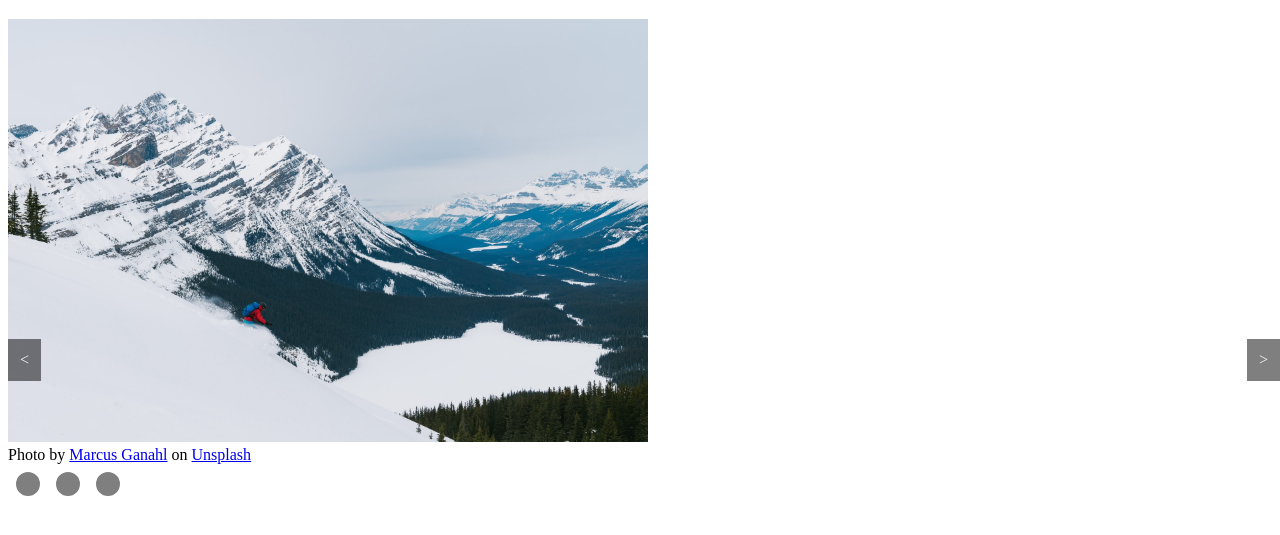
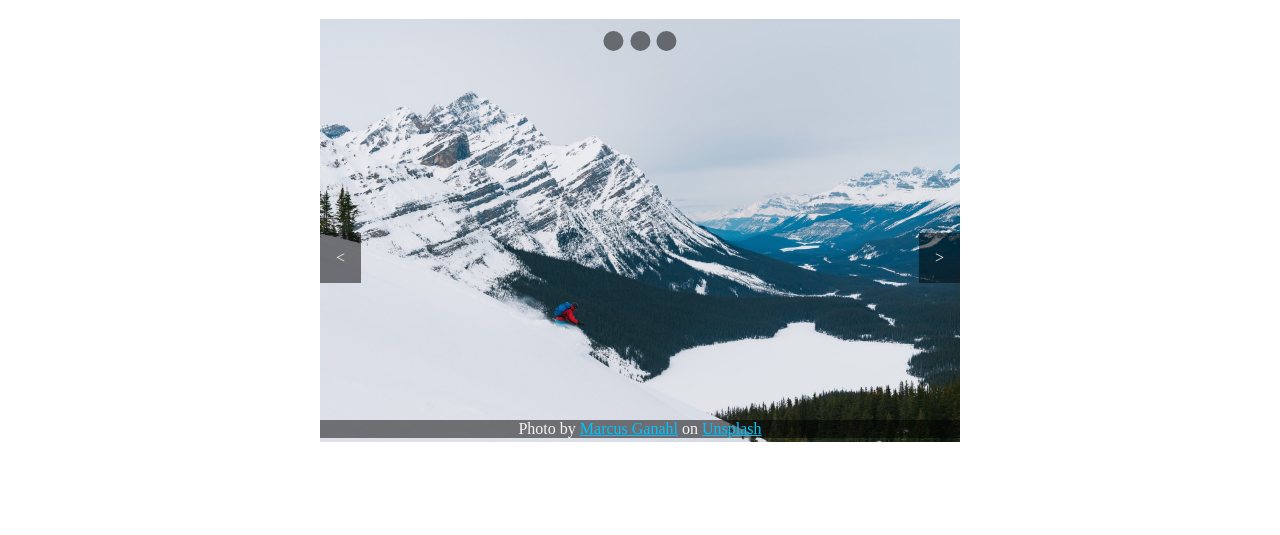
Before and after one commit to benoitsemifir/Carousel-JS, a plain HTML site: page index.html in a window 1280 px wide. Shown: the part 61-596 px from the top of the page. Drawn offline with Linux system fonts and the light colour scheme.

Commit message:
Ajout du style et correction HTML

```diff
--- a/assets/css/style.css
+++ b/assets/css/style.css
@@ -7,31 +7,49 @@ img{
 }
 
 .dot{
+    margin: 0.2em;
     background-color:rgba(0, 0, 0, 0.5);
-    height: 1.5em;
-    width: 1.5em;
+    height: 1.25em;
+    width: 1.25em;
     display: inline-block;
     border-radius: 50%;
     cursor: pointer;
 }
 
-#next{
+#next, #previous{
     position: absolute;
     top:50%;
     background-color: rgba(0, 0, 0, 0.5);
     color: whitesmoke;
-    padding: .75em;
+    padding: 1em;
 }
 
 #previous{
-    top:50%;
     right: 0;
-    position: absolute;
-    background-color: rgba(0, 0, 0, 0.5);
-    color: whitesmoke;
-    padding: .75em;
 }
 
-#controls span{
-    margin: 0.5em;
+#controls{
+    position: absolute;
+    top: 2%;
+    left: 50%;
+    transform: translate(-50%,0);
 }
+
+#carousel-container {
+    position: relative;
+    margin: auto;
+    max-width: 50vw;
+}
+
+.caption {
+    position: absolute;
+    bottom: 8px;
+    text-align: center;
+    width: 100%;
+    color: whitesmoke;
+    background-color: rgba(0, 0, 0, 0.5);
+}
+
+.caption a {
+    color: rgb(0, 195, 255);
+}
--- a/assets/js/carousel.js
+++ b/assets/js/carousel.js
@@ -20,6 +20,8 @@ const images = [
         captionText: `<span>Photo by <a href="https://unsplash.com/@francesco_ungaro?utm_source=unsplash&amp;utm_medium=referral&amp;utm_content=creditCopyText" target="_blank">Francesco Ungaro</a> on <a href="https://unsplash.com/t/nature?utm_source=unsplash&amp;utm_medium=referral&amp;utm_content=creditCopyText" target="_blank">Unsplash</a></span>`
     },
 ];
+
+
 
 /**
  * Afficher la slide à l'index slideIndex
--- a/index.html
+++ b/index.html
@@ -11,11 +11,9 @@
     </header>
     <main>
         <div id="carousel-container">
-            </div>
-                <span id="next">&lt;</span>
-                <span id="previous">&gt;</span>
-            <div id="controls">
-            </div>
+            <span id="next">&lt;</span>
+            <span id="previous">&gt;</span>
+            <div id="controls"></div>
         </div>
     </main>
     <script src="./assets/js/carousel.js"></script>
```
